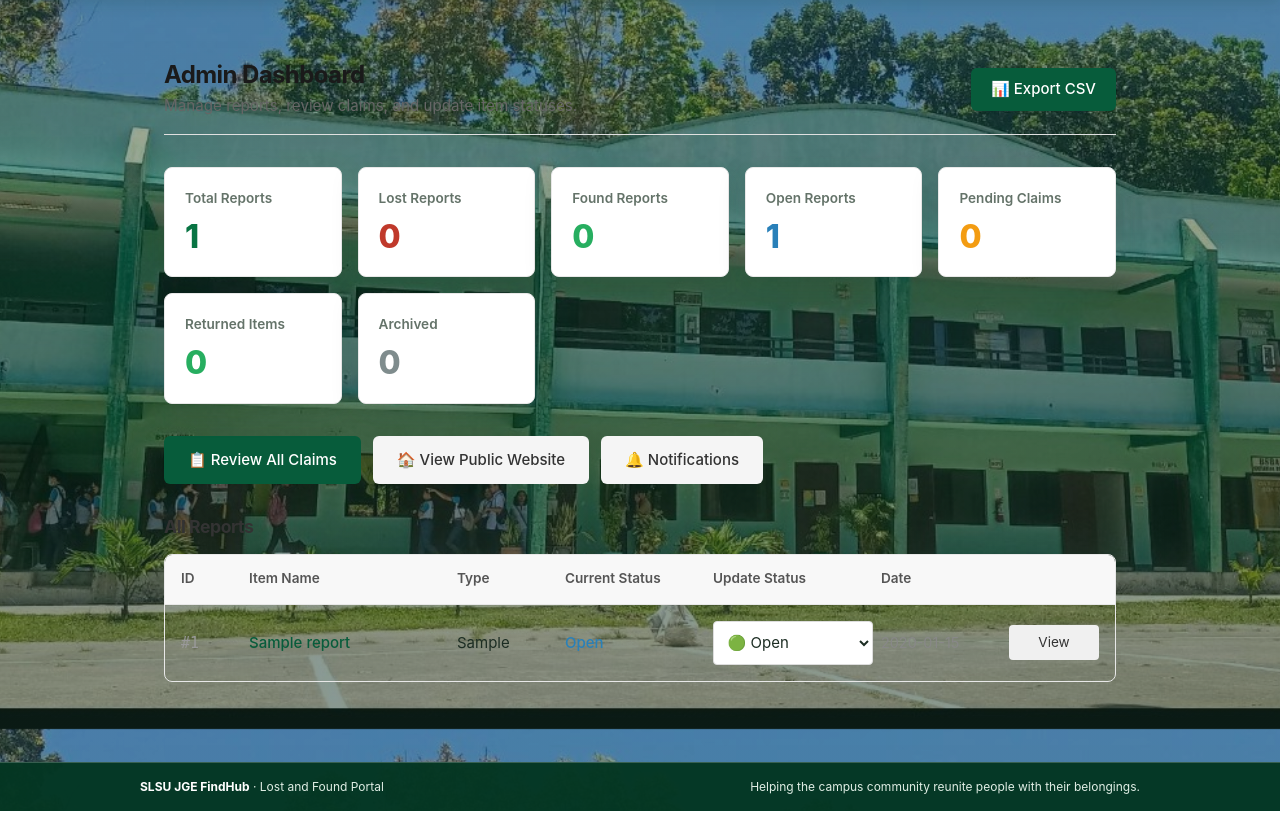
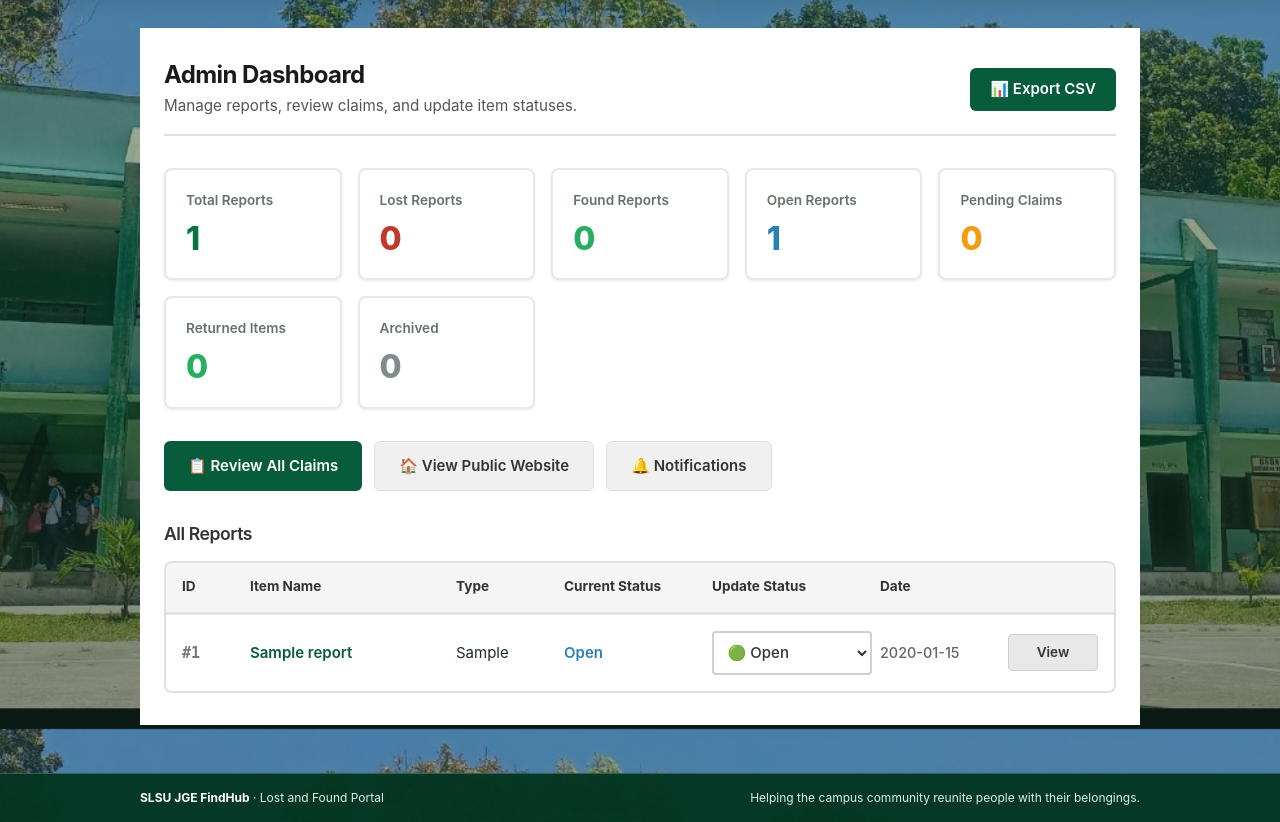
Before and after one commit to miahvillanueva28-spec/SLSU-JGE-FINDHUB., a Flask app: page /admin in a window 1280 px wide. Shown: the part 71-893 px from the top of the page. Run offline with Flask 3, Linux system fonts and the light colour scheme; the visitor is signed in with stand-in values (Sample User, id 1); tables that the repository leaves empty hold one stand-in row (values such as "Sample post"); some libraries are stand-ins or nearby versions.

Commit message:
Update admin_dashboard.html

```diff
--- a/templates/admin_dashboard.html
+++ b/templates/admin_dashboard.html
@@ -81,7 +81,6 @@
             <span class="type-{{ report.report_type|lower }}">{{ report.report_type }}</span>
             <span class="status-{{ report.status|replace(' ', '-')|lower }}">{{ report.status }}</span>
 
-            <!-- ✅ STATUS UPDATE DROPDOWN -->
             <form action="{{ url_for('admin_update_report_status', report_id=report.id) }}" method="POST" class="status-form">
               <select name="status" onchange="this.form.submit()">
                 <option value="Open" {% if report.status == 'Open' %}selected{% endif %}>🟢 Open</option>
@@ -107,6 +106,7 @@
     max-width: 1400px;
     margin: 0 auto;
     padding: 2rem 1.5rem;
+    background: #ffffff;
   }
 
   .dashboard-header {
@@ -115,32 +115,35 @@
     align-items: center;
     margin-bottom: 2rem;
     padding-bottom: 1rem;
-    border-bottom: 1px solid #e0e0e0;
+    border-bottom: 2px solid #e0e0e0;
   }
 
   .dashboard-header h1 {
     margin: 0 0 0.25rem 0;
     font-size: 1.5rem;
     color: #1a1a1a;
+    font-weight: 700;
   }
 
   .dashboard-header p {
     margin: 0;
-    color: #666;
+    color: #555555;
     font-size: 0.95rem;
   }
 
   .btn-export {
     background: #075c3b;
-    color: white;
+    color: #ffffff;
     padding: 0.6rem 1.25rem;
     border-radius: 6px;
     text-decoration: none;
-    font-weight: 500;
+    font-weight: 600;
+    border: none;
   }
 
   .btn-export:hover {
     background: #064d32;
+    color: #ffffff;
   }
 
   .stats-grid {
@@ -151,16 +154,18 @@
   }
 
   .stat-card {
-    background: white;
-    border: 1px solid #e8e8e8;
+    background: #ffffff;
+    border: 2px solid #e8e8e8;
     border-radius: 8px;
     padding: 1.25rem;
+    box-shadow: 0 1px 3px rgba(0,0,0,0.08);
   }
 
   .stat-label {
     font-size: 0.85rem;
-    color: #777;
+    color: #666666;
     margin-bottom: 0.5rem;
+    font-weight: 500;
   }
 
   .stat-value {
@@ -185,50 +190,58 @@
 
   .btn-primary {
     background: #075c3b;
-    color: white;
+    color: #ffffff;
     padding: 0.75rem 1.5rem;
     border-radius: 6px;
     text-decoration: none;
-    font-weight: 500;
+    font-weight: 600;
     display: inline-flex;
     align-items: center;
     gap: 0.5rem;
+    border: none;
   }
 
   .btn-primary:hover {
     background: #064d32;
+    color: #ffffff;
   }
 
   .btn-secondary {
-    background: #f5f5f5;
-    color: #333;
+    background: #f0f0f0;
+    color: #333333;
     padding: 0.75rem 1.5rem;
     border-radius: 6px;
     text-decoration: none;
-    font-weight: 500;
+    font-weight: 600;
+    border: 1px solid #dddddd;
   }
 
   .btn-secondary:hover {
-    background: #e8e8e8;
+    background: #e0e0e0;
+    color: #333333;
   }
 
   .badge {
-    background: rgba(255,255,255,0.3);
-    padding: 0.1rem 0.5rem;
+    background: rgba(0,0,0,0.15);
+    color: #ffffff;
+    padding: 0.15rem 0.5rem;
     border-radius: 10px;
     font-size: 0.8rem;
+    font-weight: 600;
   }
 
   .reports-section h2 {
     font-size: 1.1rem;
-    color: #333;
+    color: #333333;
     margin-bottom: 1rem;
+    font-weight: 600;
   }
 
   .reports-table {
-    border: 1px solid #e8e8e8;
+    border: 2px solid #e0e0e0;
     border-radius: 8px;
     overflow: hidden;
+    background: #ffffff;
   }
 
   .table-header {
@@ -236,10 +249,11 @@
     grid-template-columns: 60px 2fr 100px 140px 160px 120px 90px;
     gap: 0.5rem;
     padding: 0.85rem 1rem;
-    background: #f8f8f8;
-    font-weight: 600;
+    background: #f5f5f5;
+    font-weight: 700;
     font-size: 0.85rem;
-    color: #555;
+    color: #333333;
+    border-bottom: 2px solid #e0e0e0;
   }
 
   .table-row {
@@ -249,68 +263,82 @@
     padding: 1rem;
     border-top: 1px solid #e8e8e8;
     align-items: center;
+    background: #ffffff;
   }
 
   .table-row:hover {
-    background: #fafafa;
+    background: #f9f9f9;
   }
 
   .report-id {
-    color: #999;
+    color: #777777;
     font-family: monospace;
+    font-weight: 600;
   }
 
   .report-name {
     color: #075c3b;
     text-decoration: none;
-    font-weight: 500;
+    font-weight: 600;
   }
 
-  .type-lost { color: #c0392b; font-weight: 500; }
-  .type-found { color: #27ae60; font-weight: 500; }
+  .report-name:hover {
+    text-decoration: underline;
+  }
 
-  .status-open { color: #2980b9; font-weight: 500; }
-  .status-pending-claim { color: #f39c12; font-weight: 500; }
-  .status-returned { color: #27ae60; font-weight: 500; }
-  .status-archived { color: #7f8c8d; font-weight: 500; }
+  .type-lost { color: #c0392b; font-weight: 600; }
+  .type-found { color: #27ae60; font-weight: 600; }
+
+  .status-open { color: #2980b9; font-weight: 600; }
+  .status-pending-claim { color: #f39c12; font-weight: 600; }
+  .status-returned { color: #27ae60; font-weight: 600; }
+  .status-archived { color: #7f8c8d; font-weight: 600; }
 
   .status-form select {
     width: 100%;
-    padding: 0.4rem 0.6rem;
-    border: 1px solid #ddd;
+    padding: 0.5rem 0.6rem;
+    border: 2px solid #d0d0d0;
     border-radius: 4px;
-    background: white;
+    background: #ffffff;
     cursor: pointer;
+    font-weight: 500;
+    color: #333333;
   }
 
   .status-form select:focus {
     outline: none;
     border-color: #075c3b;
+    background: #f8fff9;
   }
 
   .report-date {
-    color: #888;
+    color: #666666;
     font-size: 0.9rem;
+    font-weight: 500;
   }
 
   .btn-view {
-    background: #f0f0f0;
-    color: #333;
+    background: #e8e8e8;
+    color: #333333;
     padding: 0.4rem 0.8rem;
     border-radius: 4px;
     text-decoration: none;
     font-size: 0.85rem;
+    font-weight: 600;
     text-align: center;
+    border: 1px solid #d0d0d0;
   }
 
   .btn-view:hover {
-    background: #e0e0e0;
+    background: #d8d8d8;
+    color: #333333;
   }
 
   .empty-state {
     text-align: center;
     padding: 3rem;
-    color: #888;
+    color: #777777;
+    font-weight: 500;
   }
 
   @media (max-width: 768px) {
```
